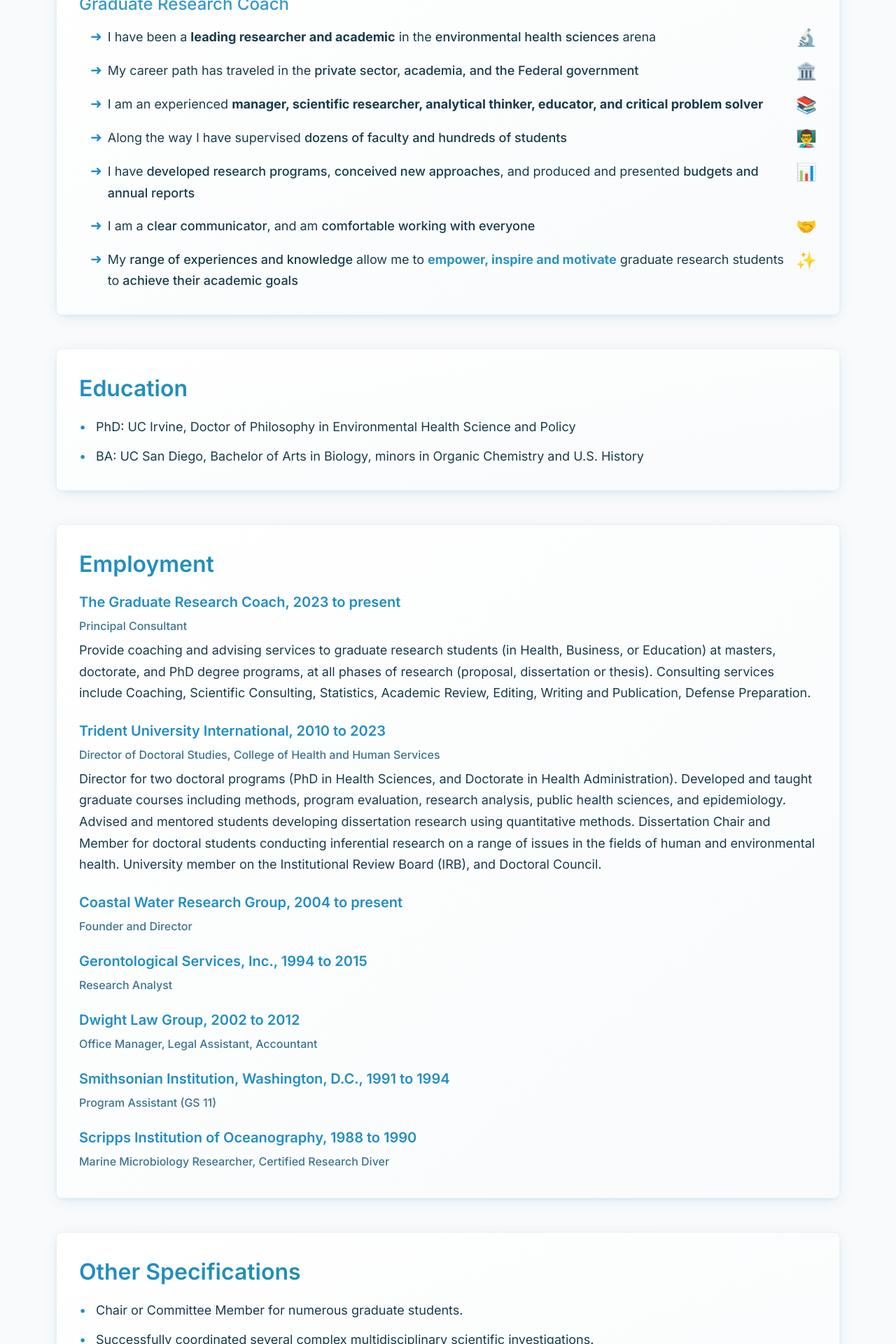
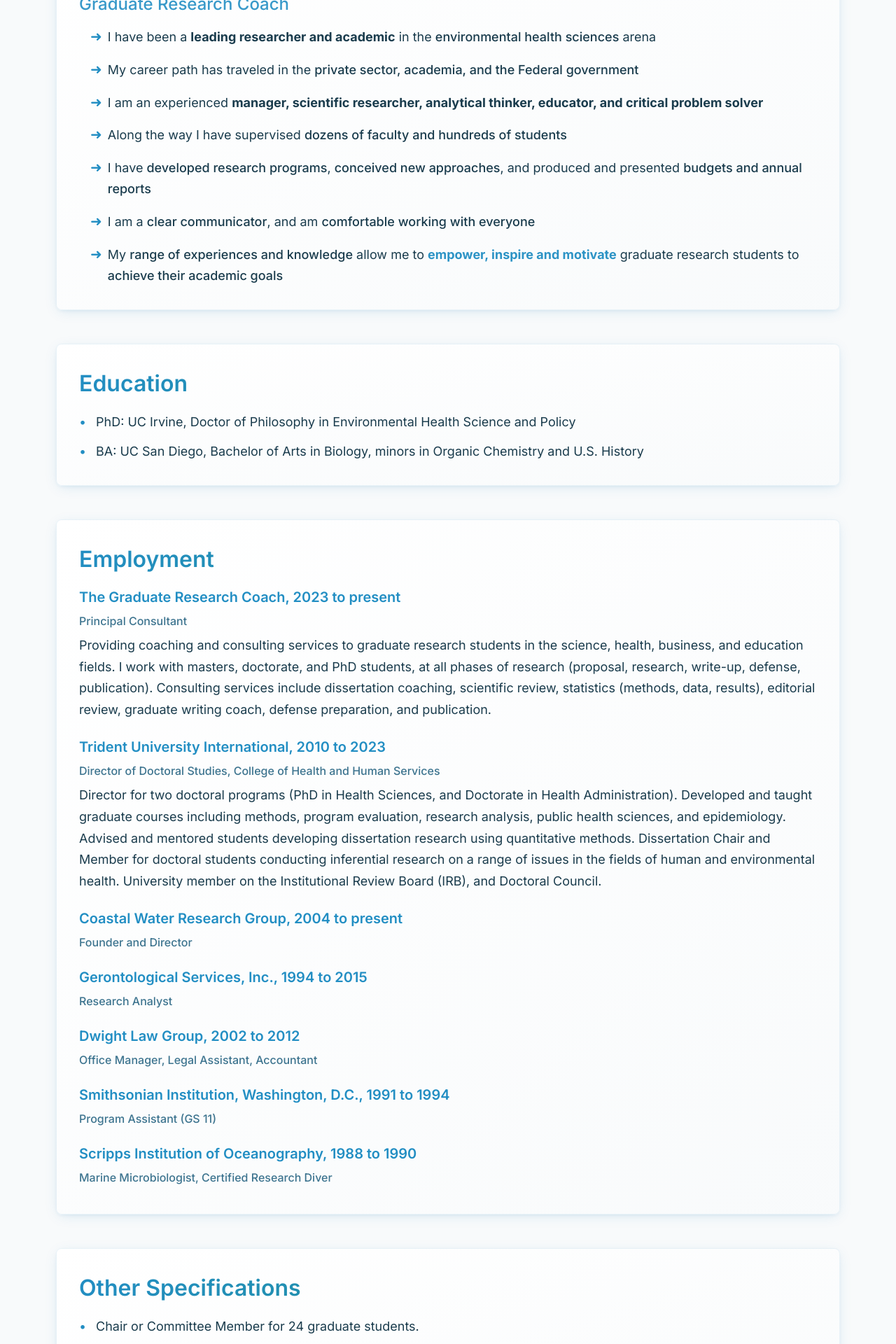
Before and after one commit to lame-o/dads-website, a Next.js app: page /about in a window 1280 px wide. Shown: the part 760-2680 px from the top of the page at 70% size. Built offline with nearby package versions, Linux system fonts and the light colour scheme.

Commit message:
text edits

```diff
--- a/app/about/page.tsx
+++ b/app/about/page.tsx
@@ -28,43 +28,43 @@
                     <p className="flex items-start gap-2 ml-4">
                       <span className="text-xl text-primary">➜</span>
                       <span className="flex-1">I have been a <span className="font-bold">leading researcher and academic</span> in the <span className="font-medium">environmental health sciences</span> arena</span>
-                      <span className="text-2xl ml-auto">🔬</span>
+                      <span className="text-2xl ml-auto"></span>
                     </p>
 
                     <p className="flex items-start gap-2 ml-4">
                       <span className="text-xl text-primary">➜</span>
                       <span className="flex-1">My career path has traveled in the <span className="font-medium">private sector, academia, and the Federal government</span></span>
-                      <span className="text-2xl ml-auto">🏛️</span>
+                      <span className="text-2xl ml-auto"></span>
                     </p>
 
                     <p className="flex items-start gap-2 ml-4">
                       <span className="text-xl text-primary">➜</span>
                       <span className="flex-1">I am an experienced <span className="font-bold">manager, scientific researcher, analytical thinker, educator, and critical problem solver</span></span>
-                      <span className="text-2xl ml-auto">📚</span>
+                      <span className="text-2xl ml-auto"></span>
                     </p>
 
                     <p className="flex items-start gap-2 ml-4">
                       <span className="text-xl text-primary">➜</span>
                       <span className="flex-1">Along the way I have supervised <span className="font-medium">dozens of faculty and hundreds of students</span></span>
-                      <span className="text-2xl ml-auto">👨‍🏫</span>
+                      <span className="text-2xl ml-auto"></span>
                     </p>
 
                     <p className="flex items-start gap-2 ml-4">
                       <span className="text-xl text-primary">➜</span>
                       <span className="flex-1">I have <span className="font-medium">developed research programs</span>, <span className="font-medium">conceived new approaches</span>, and produced and presented <span className="font-medium">budgets and annual reports</span></span>
-                      <span className="text-2xl ml-auto">📊</span>
+                      <span className="text-2xl ml-auto"></span>
                     </p>
 
                     <p className="flex items-start gap-2 ml-4">
                       <span className="text-xl text-primary">➜</span>
                       <span className="flex-1">I am a <span className="font-medium">clear communicator</span>, and am <span className="font-medium">comfortable working with everyone</span></span>
-                      <span className="text-2xl ml-auto">🤝</span>
+                      <span className="text-2xl ml-auto"></span>
                     </p>
 
                     <p className="flex items-start gap-2 ml-4">
                       <span className="text-xl text-primary">➜</span>
                       <span className="flex-1">My <span className="font-medium">range of experiences and knowledge</span> allow me to <span className="font-bold text-primary animate-pulse">empower, inspire and motivate</span> graduate research students to <span className="font-medium">achieve their academic goals</span></span>
-                      <span className="text-2xl ml-auto">✨</span>
+                      <span className="text-2xl ml-auto"></span>
                     </p>
                   </div>
                 </div>
@@ -86,10 +86,11 @@
                   <h3 className="text-xl font-semibold text-primary mb-2">The Graduate Research Coach, 2023 to present</h3>
                   <p className="font-medium text-muted-foreground mb-2">Principal Consultant</p>
                   <p className="content-text">
-                    Provide coaching and advising services to graduate research students (in Health, Business, or
-                    Education) at masters, doctorate, and PhD degree programs, at all phases of research (proposal,
-                    dissertation or thesis). Consulting services include Coaching, Scientific Consulting, Statistics,
-                    Academic Review, Editing, Writing and Publication, Defense Preparation.
+                  Providing coaching and consulting services to graduate research students in the science, health,
+                  business, and education fields. I work with masters, doctorate, and PhD students, at all phases
+                  of research (proposal, research, write-up, defense, publication). Consulting services include
+                  dissertation coaching, scientific review, statistics (methods, data, results), editorial review, graduate writing coach, defense preparation, and
+                  publication.
                   </p>
                 </div>
                 <div>
@@ -122,7 +123,7 @@
                 </div>
                 <div>
                   <h3 className="text-xl font-semibold text-primary mb-2">Scripps Institution of Oceanography, 1988 to 1990</h3>
-                  <p className="font-medium text-muted-foreground mb-2">Marine Microbiology Researcher, Certified Research Diver</p>
+                  <p className="font-medium text-muted-foreground mb-2">Marine Microbiologist, Certified Research Diver</p>
                 </div>
               </div>
             </div>
@@ -130,12 +131,11 @@
             <div className="page-section">
               <h2 className="section-title">Other Specifications</h2>
               <ul className="space-y-3">
-                <li className="list-item content-text">Chair or Committee Member for numerous graduate students.</li>
+                <li className="list-item content-text">Chair or Committee Member for 24 graduate students.</li>
                 <li className="list-item content-text">Successfully coordinated several complex multidisciplinary scientific investigations.</li>
                 <li className="list-item content-text">
                   Lead or co-author on sixteen research articles published in peer-reviewed scientific journals.
-                  Several media articles were generated about the research, and I was interviewed by NPR. For
-                  review of research papers, search Google Scholar for Ryan Dwight.
+                  Several media articles were generated about the research, and I was interviewed by NPR.
                 </li>
                 <li className="list-item content-text">Twenty presentations of research studies given at scientific conferences.</li>
                 <li className="list-item content-text">Serving as a peer-reviewer for three scientific journals.</li>
--- a/app/graduate-research-services/page.tsx
+++ b/app/graduate-research-services/page.tsx
@@ -280,14 +280,13 @@
                           help you prepare a <span className="font-bold">professional presentation</span>, and help you develop the talk. A professional digital
                           presentation and well-rehearsed verbal script helps ensure your committee is happy, and your defense
                           is successful. <span className="font-semibold">We can do reviews and practice defenses until you are fully comfortable with the material
-                          and the process.</span>
+                          and the process.</span> In these power sessions, you will learn how to share the news of your excellent research, without losing your audience. All
+                          professional development skills learned will be applicable later in your personal and professional life.
                         </p>
                         <div className="bg-primary/5 p-6 rounded-lg border border-primary/20 mb-4">
                           <p>
                             I have developed a helpful <span className="font-semibold text-primary">Graduate Defense Guide</span> 🛡️ with step-by-step discussion on how to construct a
-                            professional presentation, and how to present and defend your research. In these power sessions, you
-                            will learn how to share the news of your excellent research, without losing your audience. All
-                            professional development skills learned will be applicable later in your personal and professional life.
+                            professional presentation, and how to present and defend your research.
                           </p>
                         </div>
                       </>
@@ -310,7 +309,7 @@
               variant="default"
               className="w-full bg-accent text-accent-foreground hover:bg-accent/85 shadow-lg hover:shadow-xl transition-all duration-300 py-10 text-lg"
             >
-              <a href="mailto:ryanhdwight@yahoo.com?subject=Request%20for%20Free%2030-Minute%20Consultation">🏁 <span className="font-medium underline">Get Started!</span> <span className="font-semibold">Schedule a 30-Minute Free Consultation!</span> 🏃💨</a>
+              <a href="mailto:ryanhdwight@yahoo.com?subject=Request%20for%20Free%2030-Minute%20Consultation">🏁 <span className="font-medium underline">Get Started!</span> <span className="font-semibold">Schedule a 30-Minute Free Consultation!</span></a>
             </Button>
           </div>
         </div>
```
